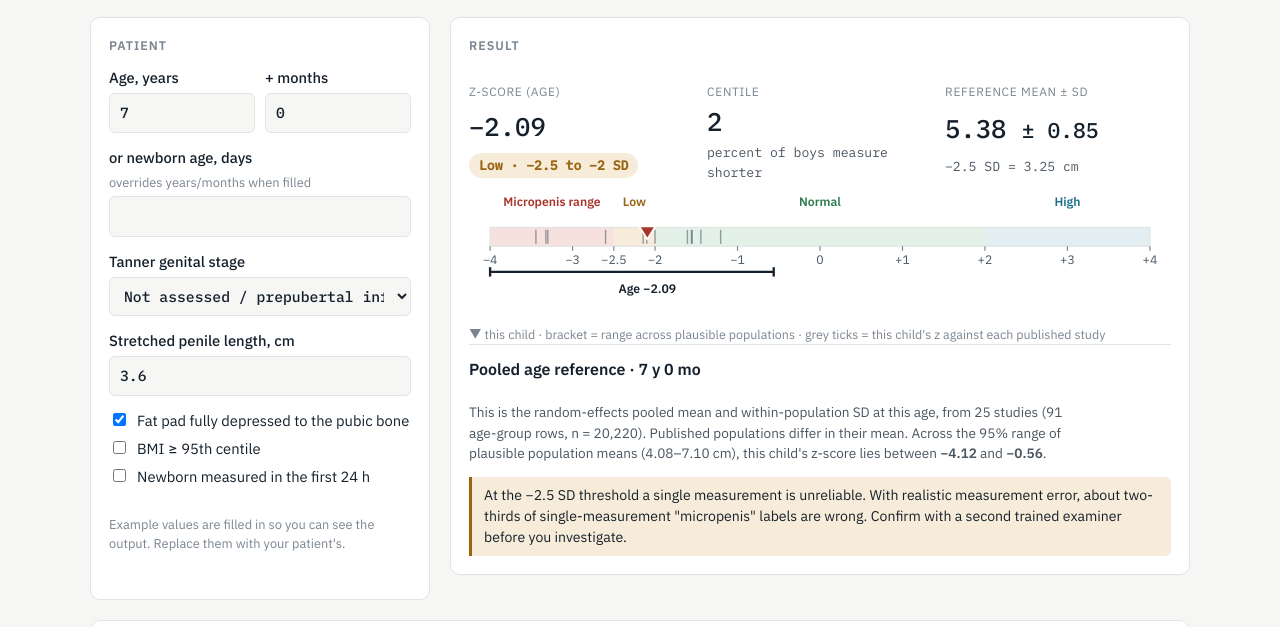
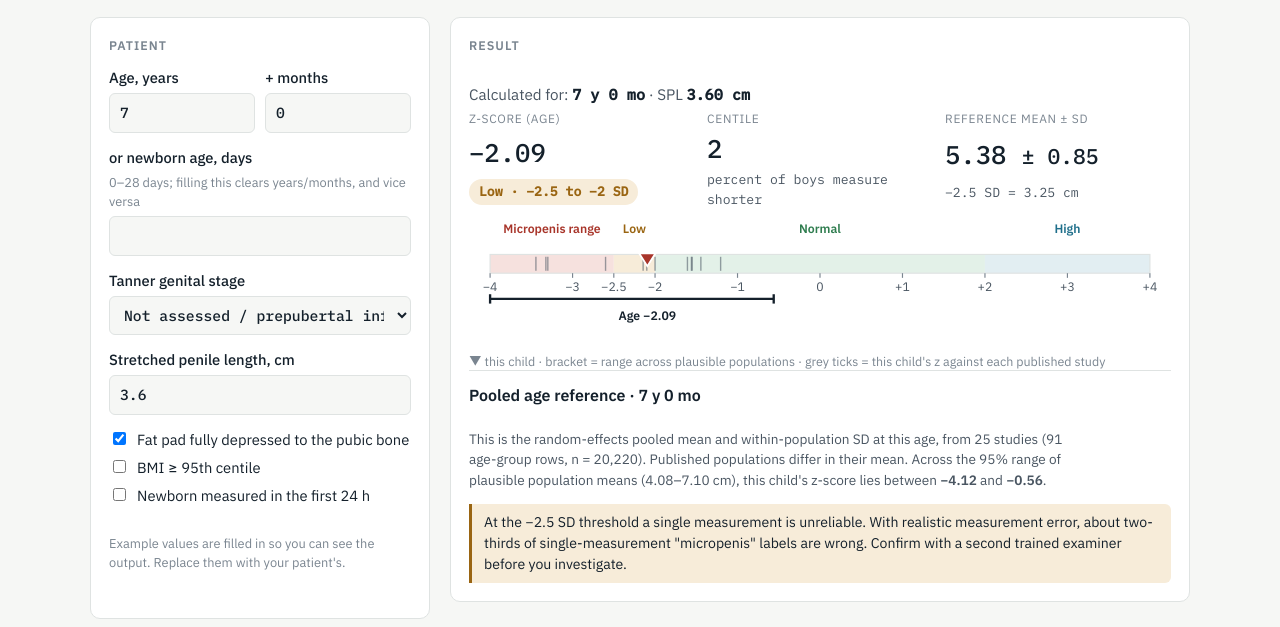
Before and after one commit to Endokidz/IGF-1_Ngenla_time, a plain HTML site: page spl_reference_tool/app/index.html in a window 1280 px wide. Shown: the part 143-770 px from the top of the page. Drawn offline with Linux system fonts and the light colour scheme.

Commit message:
SPL app: fix newborn-days field silently overriding years; add input validation
Typing years/months now clears newborn days and vice versa; the result
states the age actually used; out-of-range age/length and |z|>5 trigger
explicit messages.

Co-Authored-By: Claude Opus 5.5 <noreply@anthropic.com>
Claude-Session: https://claude.ai/code/session_01VVUXqYeEvVwMFQQuM4mmFq

```diff
--- a/spl_reference_tool/app/index.html
+++ b/spl_reference_tool/app/index.html
@@ -73,6 +73,8 @@ details { background: var(--card); border: 1px solid var(--rule); border-radius:
 summary { cursor: pointer; font-weight: 600 }
 details p, details li { font-size: .9rem; color: var(--ink-2); max-width: 80ch }
 .empty { color: var(--ink-3); font-size: .9rem }
+.agebar { margin: 0 0 4px; font-size: .95rem; color: var(--ink-2) }
+.agebar strong { color: var(--ink); font-family: var(--f-num) }
 .sds { display: grid; gap: 4px }
 .sds svg { width: 100%; height: auto; max-width: 100% }
 .sds svg text { font-size: 10.5px }
@@ -98,7 +100,7 @@ td.z-info { background: var(--accent-soft); color: var(--accent); font-weight: 6
           <label for="ageY">Age, years<input id="ageY" type="number" min="0" max="18" step="1" inputmode="numeric"></label>
           <label for="ageM">+ months<input id="ageM" type="number" min="0" max="11" step="1" inputmode="numeric"></label>
         </div>
-        <label for="ageD">or newborn age, days <span class="hint">overrides years/months when filled</span><input id="ageD" type="number" min="0" max="28" step="1" inputmode="numeric"></label>
+        <label for="ageD">or newborn age, days <span class="hint">0–28 days; filling this clears years/months, and vice versa</span><input id="ageD" type="number" min="0" max="28" step="1" inputmode="numeric"></label>
         <label for="tanner">Tanner genital stage
           <select id="tanner">
             <option value="">Not assessed / prepubertal infant</option>
@@ -203,11 +205,19 @@ td.z-info { background: var(--accent-soft); color: var(--accent); font-weight: 6
   // ---- inputs -----------------------------------------------------------
   function readInputs() {
     const d = parseFloat($("ageD").value), y = parseFloat($("ageY").value), m = parseFloat($("ageM").value);
-    let age = null;
-    if (isFinite(d)) age = d / 365.25; else if (isFinite(y) || isFinite(m)) age = (isFinite(y) ? y : 0) + (isFinite(m) ? m : 0) / 12;
+    let age = null, src = null, err = null;
+    if (isFinite(d)) { src = "days"; if (d < 0 || d > 28) err = "Newborn age must be 0–28 days. For older children, clear the days field and enter years and months."; else age = d / 365.25; }
+    else if (isFinite(y) || isFinite(m)) {
+      src = "ym"; const yy = isFinite(y) ? y : 0, mm = isFinite(m) ? m : 0;
+      if (yy < 0 || mm < 0 || mm > 11) err = "Enter years ≥ 0 and months 0–11.";
+      else if (yy + mm / 12 > 18) err = "The calculator covers birth to 18 years. Check the age entered.";
+      else age = yy + mm / 12;
+    }
     const spl = parseFloat($("spl").value);
+    let splErr = null;
+    if (isFinite(spl) && (spl < 0.5 || spl > 25)) splErr = "Stretched penile length must be between 0.5 and 25 cm. Check the value and its unit (cm, not mm).";
     const st = $("tanner").value ? parseInt($("tanner").value, 10) : null;
-    return { age, spl: isFinite(spl) ? spl : null, stage: st, fat: $("cFat").checked, obese: $("cObese").checked, early: $("cEarly").checked };
+    return { age, src, err: err || splErr, spl: isFinite(spl) && !splErr ? spl : null, stage: st, fat: $("cFat").checked, obese: $("cObese").checked, early: $("cEarly").checked };
   }
 
   // ---- pooled references -------------------------------------------------
@@ -241,11 +251,12 @@ td.z-info { background: var(--accent-soft); color: var(--accent); font-weight: 6
   function render() {
     const I = readInputs();
     const out = $("out");
+    if (I.err) { out.innerHTML = `<div class="alert crit">${esc(I.err)}</div>`; drawChart({ age: null, spl: null }, null); fillTable([], { age: null }); return; }
     if (I.age == null || I.spl == null) { out.innerHTML = '<p class="empty">Enter an age and a stretched penile length to see the result.</p>'; drawChart(I, null); fillTable([], I); return; }
     const A = pooledAge(I.age, I.spl), T = I.stage ? pooledTanner(I.stage, I.spl) : null;
     const rows = studyRows(I.age, I.stage, I.spl);
     const ageTxt = I.age < 1 / 12 ? `${Math.round(I.age * 365.25)} days` : `${Math.floor(I.age)} y ${Math.round((I.age % 1) * 12)} mo`;
-    let h = "";
+    let h = `<p class="agebar">Calculated for: <strong>${I.src === "days" ? "newborn, " + esc(ageTxt) : esc(ageTxt)}</strong>${I.stage ? ` · Tanner G${I.stage}` : ""} · SPL <strong>${fmt(I.spl)} cm</strong></p>`;
     const primary = A || T;
     if (primary) {
       h += `<div class="headline">
@@ -276,6 +287,7 @@ td.z-info { background: var(--accent-soft); color: var(--accent); font-weight: 6
     }
     const al = [];
     const zMin = primary ? primary.z : null;
+    if (zMin != null && Math.abs(zMin) > 5) al.push(`<div class="alert crit">A z-score of ${fz(zMin)} is implausible. Check the age (years vs newborn days) and the length (cm).</div>`);
     if (zMin != null && zMin < -2) al.push(`<div class="alert ${zMin < -2.5 ? "crit" : ""}">At the −2.5 SD threshold a single measurement is unreliable. With realistic measurement error, about two-thirds of single-measurement "micropenis" labels are wrong. Confirm with a second trained examiner before you investigate.</div>`);
     if (A && A.kLocal != null && A.kLocal <= 2) al.push(`<div class="alert">Sparse data: at this age the pooled curve rests on ${A.kLocal} stud${A.kLocal === 1 ? "y" : "ies"}. Weigh the study-by-study rows below as heavily as the pooled value.</div>`);
     if (!I.fat) al.push('<div class="alert">Fat-pad depression is not confirmed. If the ruler was not pressed to the pubic bone, the length is underestimated, often by several millimetres in a child with obesity. Re-measure before you interpret.</div>');
@@ -368,7 +380,13 @@ td.z-info { background: var(--accent-soft); color: var(--accent); font-weight: 6
   const has = M.age_model.knots_t.length > 0;
   if (has) { $("ageY").value = 7; $("ageM").value = 0; $("spl").value = 3.6; } else { $("ageD").value = 2; $("spl").value = 2.4; }
   $("cFat").checked = true;
-  ["ageY", "ageM", "ageD", "tanner", "spl", "cFat", "cObese", "cEarly"].forEach((id) => $(id).addEventListener("input", () => { $("exampleNote").hidden = true; render(); }));
+  const onEdit = (id) => () => {
+    $("exampleNote").hidden = true;
+    if ((id === "ageY" || id === "ageM") && $(id).value !== "") $("ageD").value = "";   // years/months entered: newborn days no longer apply
+    if (id === "ageD" && $("ageD").value !== "") { $("ageY").value = ""; $("ageM").value = ""; }
+    render();
+  };
+  ["ageY", "ageM", "ageD", "tanner", "spl", "cFat", "cObese", "cEarly"].forEach((id) => { $(id).addEventListener("input", onEdit(id)); $(id).addEventListener("change", onEdit(id)); });
   $("f").addEventListener("submit", (e) => e.preventDefault());
   methods();
   render();
```
Also changed, not shown: spl_reference_tool/app/template.html (+24 -6 lines).
